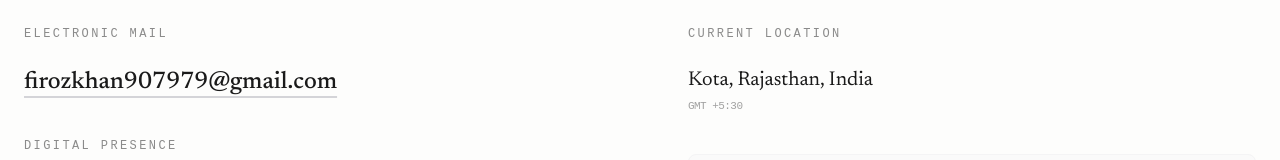
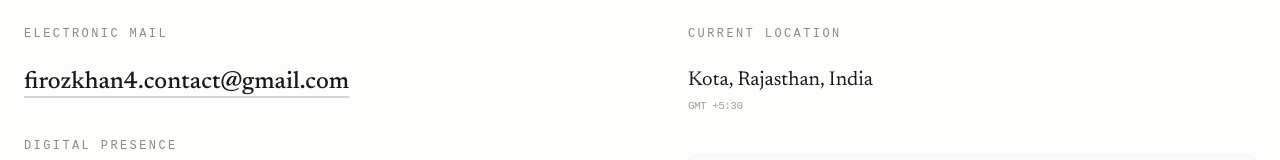
Before and after one commit to firozkhan4/firozkhan4, a Next.js app: page /contact in a window 1280 px wide. Shown: the part 418-578 px from the top of the page. Built offline with nearby package versions, Linux system fonts and the light colour scheme.

Commit message:
fix: change gmail

```diff
--- a/app/contact/page.tsx
+++ b/app/contact/page.tsx
@@ -34,10 +34,10 @@ export default function Contact() {
                 Electronic Mail
               </h2>
               <Link
-                href="mailto:firozkhan907979@gmail.com"
+                href="mailto:firozkhan4.contact@gmail.com"
                 className="text-2xl font-medium hover:text-blue-600 dark:text-zinc-200 dark:hover:text-blue-400 underline decoration-zinc-300 underline-offset-8 transition-colors"
               >
-                firozkhan907979@gmail.com
+                firozkhan4.contact@gmail.com
               </Link>
             </div>
 
```
